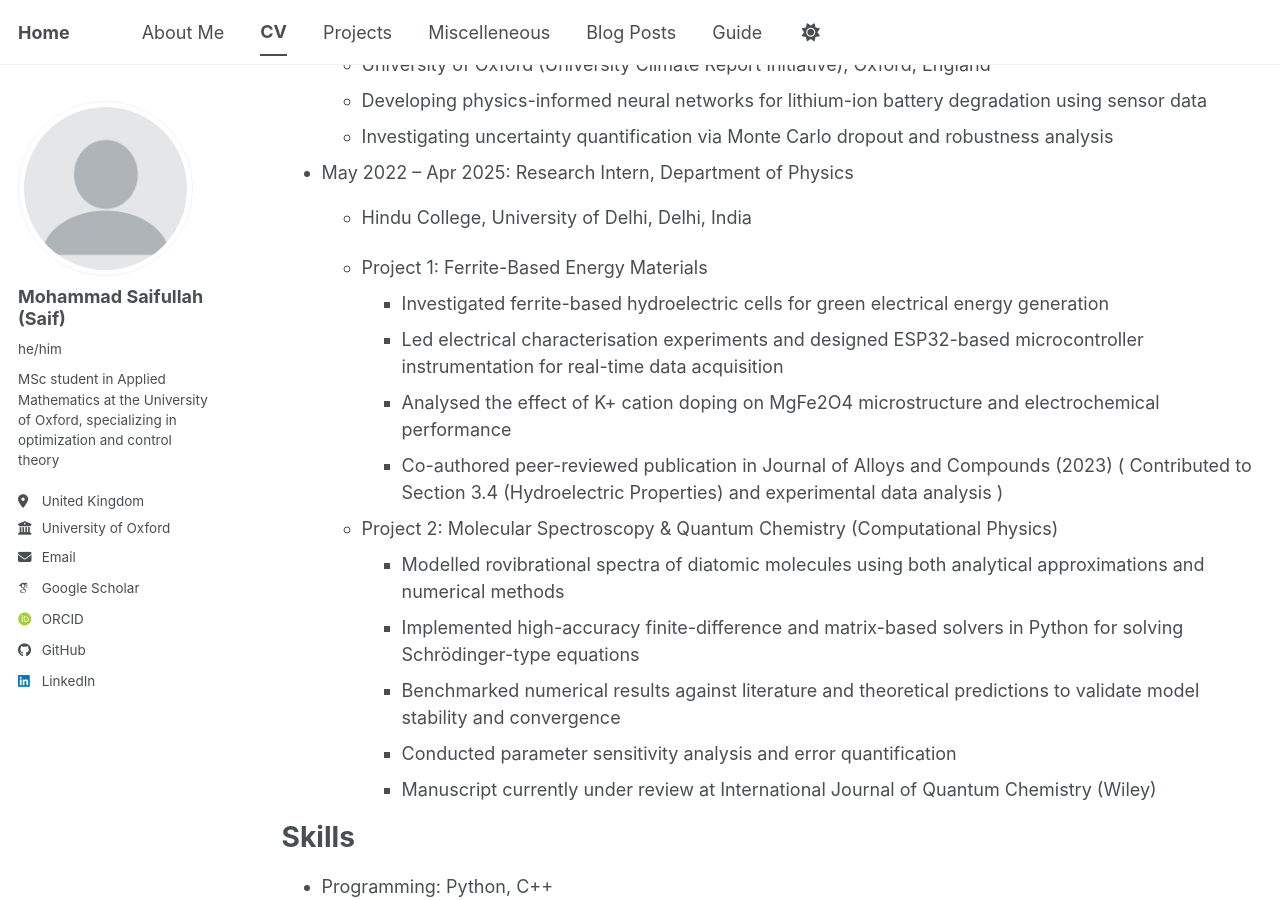
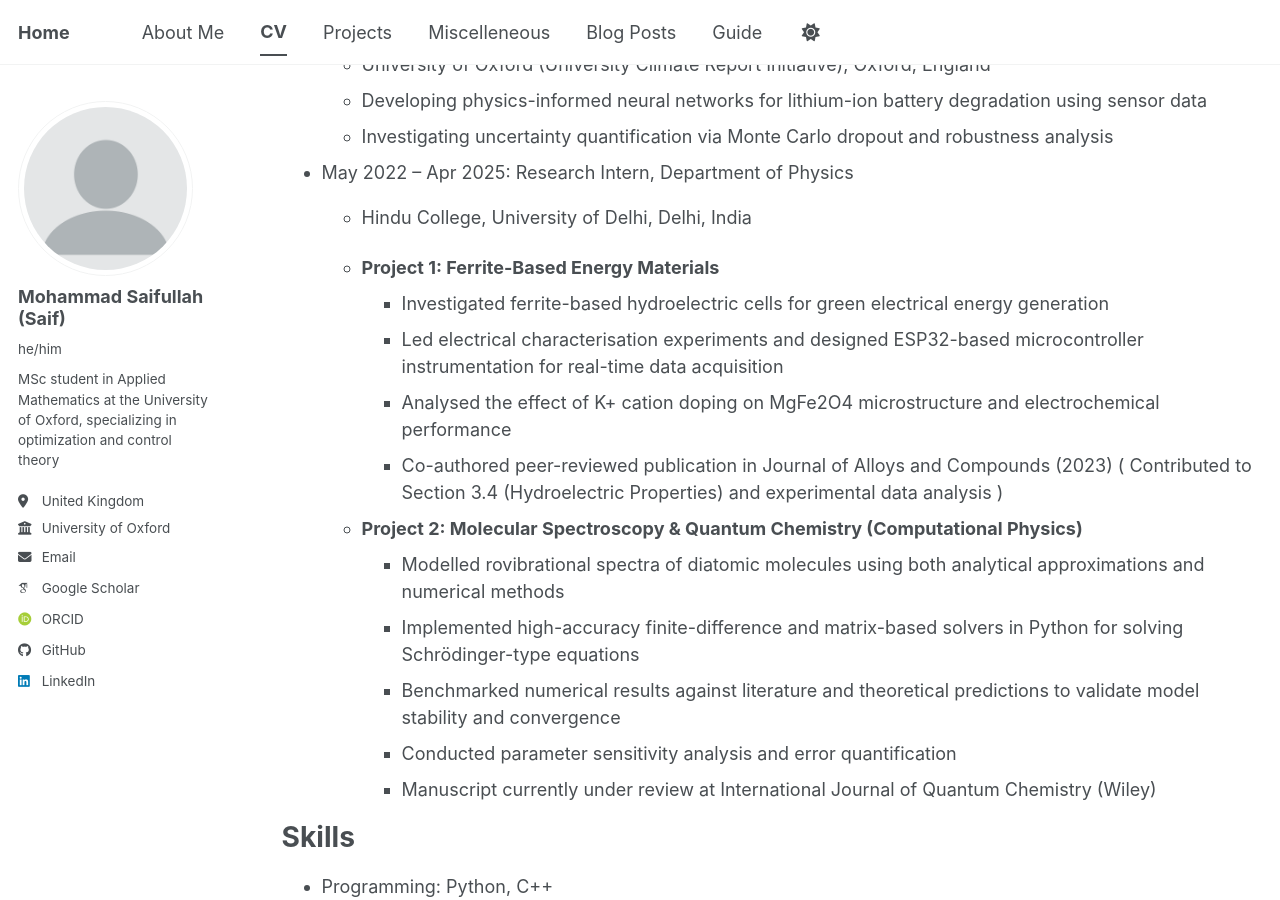
Before and after one commit to Saif2024C/saif_professional_website, a Jekyll site: the page built from _pages/cv.md, in a window 1280 px wide and 900 px high, scrolled down 493 px. Built offline with Jekyll 4.4.1, drawn with Linux system fonts in a browser that asks for light colours; some web fonts are replaced; a script bundle is joined from its source files by our own code; library files that are not in the unit come from our copies.

Commit message:
Update cv.md

```diff
--- a/_pages/cv.md
+++ b/_pages/cv.md
@@ -31,13 +31,13 @@ Work Experience
 * May 2022 – Apr 2025: Research Intern, Department of Physics
   * Hindu College, University of Delhi, Delhi, India
 
-  * Project 1: Ferrite-Based Energy Materials
+  * **Project 1: Ferrite-Based Energy Materials**
     * Investigated ferrite-based hydroelectric cells for green electrical energy generation
     * Led electrical characterisation experiments and designed ESP32-based microcontroller instrumentation for real-time data acquisition
     * Analysed the effect of K+ cation doping on MgFe2O4 microstructure and electrochemical performance
     * Co-authored peer-reviewed publication in Journal of Alloys and Compounds (2023) ( Contributed to Section 3.4 (Hydroelectric Properties) and experimental data analysis )
 
-  * Project 2: Molecular Spectroscopy & Quantum Chemistry (Computational Physics)
+  * **Project 2: Molecular Spectroscopy & Quantum Chemistry (Computational Physics)**
     * Modelled rovibrational spectra of diatomic molecules using both analytical approximations and numerical methods
     * Implemented high-accuracy finite-difference and matrix-based solvers in Python for solving Schrödinger-type equations
     * Benchmarked numerical results against literature and theoretical predictions to validate model stability and convergence
```
